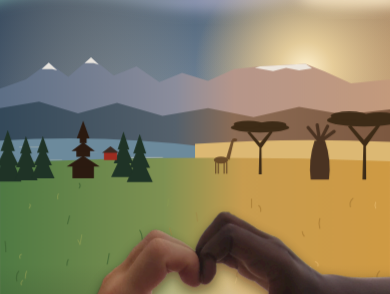
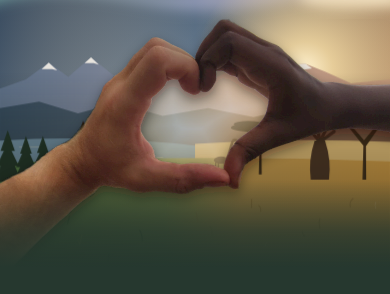
Before and after one commit to mikk-glitc/rafikidigital, a plain HTML site: page veldedigheit/index.html in a window 390 px wide. Shown: the part 126-420 px from the top of the page. Drawn offline with nearby package versions, Linux system fonts and the light colour scheme.

Commit message:
Veldedigheit: hjartet opp mot tittelen på mobil, armane med, mjuk overgang ned i bakgrunnen
Co-Authored-By: Claude Opus 5.5 <noreply@anthropic.com>
Claude-Session: https://claude.ai/code/session_013DcLyoQm5rxszg8S8tbWNs

```diff
--- a/veldedigheit/index.html
+++ b/veldedigheit/index.html
@@ -27,8 +27,10 @@
   .hand > svg { position: absolute; inset: 0; width: 100%; height: 100%; display: block; }
   /* Mobil: eit enklare bilete i høgdeformat, der begge armane og heile hjartet får plass */
   .hand > svg.smal { display: none; }
+  .hand::after { content: ""; position: absolute; left: 0; right: 0; bottom: 0; height: 22%; z-index: 1; pointer-events: none;
+    background: linear-gradient(rgba(38,56,47,0), rgba(38,56,47,.75) 60%, #26382F); }
   @media (max-width: 700px) {
-    .hand { height: 131.7vw; min-height: 0; }
+    .hand { height: 100.7vw; min-height: 0; }
     .hand > svg.brei { display: none; }
     .hand > svg.smal { display: block; }
   }
@@ -612,7 +614,7 @@
 <rect width="1440" height="900" fill="#c79b55" opacity="0.08" style="mix-blend-mode: multiply"/>
 <rect width="1440" height="900" fill="url(#vign)"/>
 </svg>
-  <svg class="smal" viewBox="0 0 600 790" preserveAspectRatio="xMidYMax slice" xmlns="http://www.w3.org/2000/svg" aria-hidden="true" focusable="false">
+  <svg class="smal" viewBox="0 0 600 604" preserveAspectRatio="xMidYMax slice" xmlns="http://www.w3.org/2000/svg" aria-hidden="true" focusable="false">
 <defs>
 <linearGradient id="m-sky" x1="0" y1="0" x2="0" y2="1"><stop offset="0" stop-color="#2b425c"/><stop offset="0.45" stop-color="#7d8fa0"/><stop offset="0.72" stop-color="#ecd3a2"/></linearGradient>
 <linearGradient id="m-warm" x1="0" y1="0" x2="1" y2="0"><stop offset="0" stop-color="#1d2c3d" stop-opacity="0.45"/><stop offset="0.5" stop-color="#e8b878" stop-opacity="0"/><stop offset="1" stop-color="#eea85c" stop-opacity="0.55"/></linearGradient>
@@ -719,9 +721,11 @@
 <path d="M104,538 q2,-7 3,-12" stroke="#3f6233" stroke-width="1.6" opacity="0.8"/>
 <path d="M229,783 q-3,-9 4,-14" stroke="#3f6233" stroke-width="1.6" opacity="0.8"/>
 </g>
+<g transform="translate(0,-296)">
 <rect y="600" width="600" height="300" fill="url(#m-dark)"/>
 <g class="anim-heartbeat"><image href="hjertelys.webp" x="203.8" y="585.8" width="221.3" height="175.6"/></g>
 <image href="hender.webp" x="-123.8" y="404.8" width="756.0" height="495.2" filter="url(#m-shadow)"/>
+</g>
 </svg>
   <div class="tittel"><h1 data-t="hero.tittel">Ei hand frå oven</h1></div>
 </header>
```
